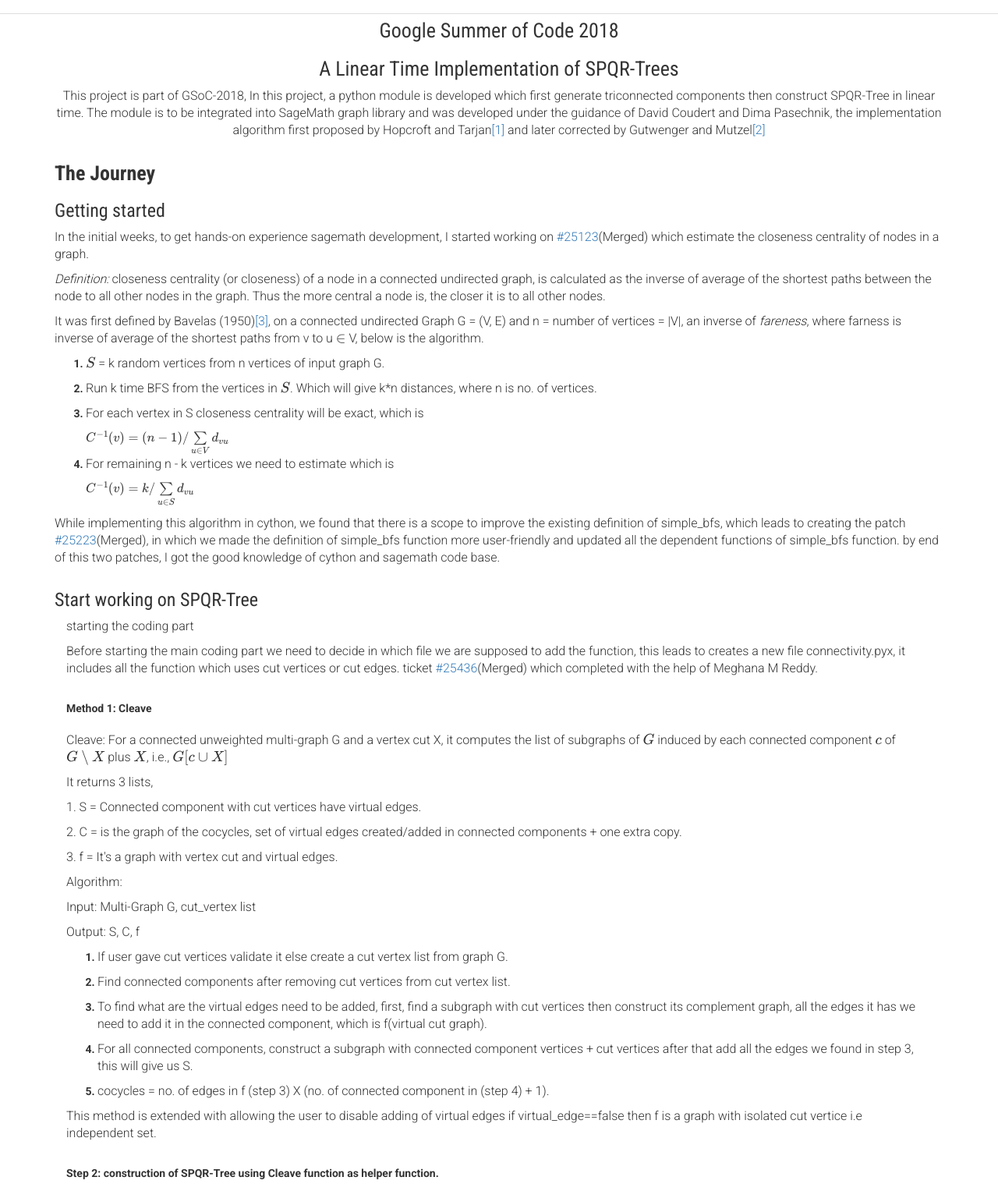
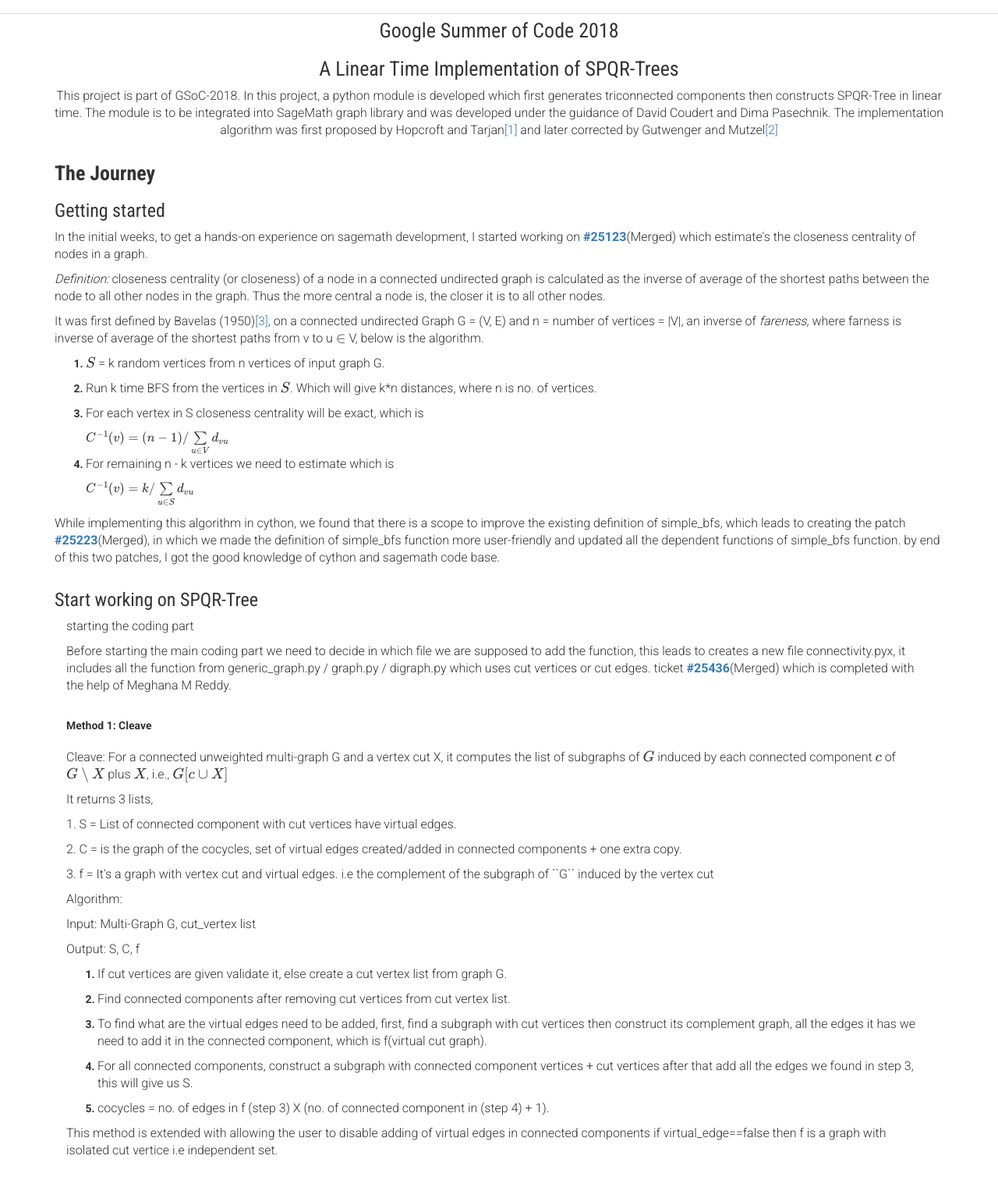
Before and after one commit to SaiHarsh/saiharsh.github.io, a plain HTML site: page gsoc-spqrtree.html in a window 1280 px wide. Shown: the part 75-1593 px from the top of the page at 78% size. Drawn offline with nearby package versions, Linux system fonts and the light colour scheme; some packages are replaced by stand-ins of ours; files whose address does not match are found by name; a web font is replaced by a local one.

Commit message:
Minor changes

```diff
--- a/gsoc-spqrtree.html
+++ b/gsoc-spqrtree.html
@@ -119,7 +119,7 @@
                     <div class="col-md-12 text-center">
                         <h2> Google Summer of Code 2018 </h2>
                         <h2> A Linear Time Implementation of SPQR-Trees </h2>
-                        <p> This project is part of GSoC-2018, In this project, a python module is developed which first generate triconnected components then construct SPQR-Tree in linear time. The module is to be integrated into SageMath graph library and was developed under the guidance of David Coudert and Dima Pasechnik, the implementation algorithm first proposed by Hopcroft and Tarjan<a href="#Reference">[1]</a> and later corrected by Gutwenger and Mutzel<a href="#Reference">[2]</a> </p>
+                        <p> This project is part of GSoC-2018. In this project, a python module is developed which first generates triconnected components then constructs SPQR-Tree in linear time. The module is to be integrated into SageMath graph library and was developed under the guidance of David Coudert and Dima Pasechnik. The implementation algorithm was first proposed by Hopcroft and Tarjan<a href="#Reference">[1]</a> and later corrected by Gutwenger and Mutzel<a href="#Reference">[2]</a> </p>
                     </div>
                 </div>
                 <div class="row">
@@ -130,15 +130,15 @@
                                     <h3> Getting started </h3>
                                 </li>
                                 <li>
-                                    <p>In the initial weeks, to get hands-on experience sagemath development, I started working on <a href="https://trac.sagemath.org/ticket/25123">#25123</a>(Merged) which estimate the closeness centrality of nodes in a graph.</p>
+                                    <p>In the initial weeks, to get a hands-on experience on sagemath development, I started working on <b><a href="https://trac.sagemath.org/ticket/25123">#25123</a></b>(Merged) which estimate's the closeness centrality of nodes in a graph.</p>
                                     <p>
-                                        <i>Definition:</i> closeness centrality (or closeness) of a node in a connected undirected graph, is calculated as the inverse of average of the shortest paths between the node to all other nodes in the graph. Thus the more central a node is, the closer it is to all other nodes.
+                                        <i>Definition:</i> closeness centrality (or closeness) of a node in a connected undirected graph is calculated as the inverse of average of the shortest paths between the node to all other nodes in the graph. Thus the more central a node is, the closer it is to all other nodes.
                                     </p>
                                     <p>
                                         It was first defined by Bavelas (1950)<a href="#Reference">[3]</a>, on a connected undirected Graph G = (V, E) and n = number of vertices = |V|, an inverse of <i>fareness</i>, where farness is inverse of average of the shortest paths from v to u \( \in  \) V,  below is the algorithm.
                                     </p>
                                 </li>
-                            </ul>
+                            </ul class="wow fadeInUp animated " data-wow-delay=".4s">
                             <ol>
                                 <li> <p> \(S\) = k random vertices from n vertices of input graph G.  </p> </li>
                                 <li> <p> Run k time BFS from the vertices in \(S\). Which will give k*n distances, where n is no. of vertices.</p> </li>
@@ -148,7 +148,7 @@
                             </ol>
                     </div>
                     <div class="col-md-12">
-                       <p> While implementing this algorithm in cython, we found that there is a scope to improve the existing definition of simple_bfs, which leads to creating the patch <a href="https://trac.sagemath.org/ticket/25223">#25223</a>(Merged), in which we made the definition of simple_bfs function more user-friendly and updated all the dependent functions of simple_bfs function. by end of this two patches, I got the good knowledge of cython and sagemath code base.  </p>
+                       <p> While implementing this algorithm in cython, we found that there is a scope to improve the existing definition of simple_bfs, which leads to creating the patch <b><a href="https://trac.sagemath.org/ticket/25223">#25223</a></b>(Merged), in which we made the definition of simple_bfs function more user-friendly and updated all the dependent functions of simple_bfs function. by end of this two patches, I got the good knowledge of cython and sagemath code base.  </p>
                     </div>
                     <div class="col-md-12">
                         <ul class="wow fadeInUp animated " data-wow-delay=".4s">
@@ -156,22 +156,22 @@
                         </ul>
                     <div class="col-md-12">
                         <p> starting the coding part </p>
-                        <p> Before starting the main coding part we need to decide in which file we are supposed to add the function, this leads to creates a new file connectivity.pyx, it includes all the function which uses cut vertices or cut edges. ticket <a href="https://trac.sagemath.org/ticket/25436">#25436</a>(Merged) which completed with the help of Meghana M Reddy. </p>
+                        <p> Before starting the main coding part we need to decide in which file we are supposed to add the function, this leads to creates a new file connectivity.pyx, it includes all the function from generic_graph.py / graph.py / digraph.py which uses cut vertices or cut edges. ticket <b><a href="https://trac.sagemath.org/ticket/25436">#25436</a></b>(Merged) which is completed with the help of Meghana M Reddy. </p>
                         <br>
                         <b> Method 1: Cleave </b>
                         <br> <br>
                         <p> Cleave: For a connected unweighted multi-graph G and a vertex cut X, it computes the list of subgraphs of \(G\) induced by each connected component \(c\) of \(G\setminus X\) plus \(X\), i.e., \(G[c\cup X]\) </p>
-                        <ul>
+                        <ul class="wow fadeInUp animated " data-wow-delay=".4s">
                             <li> <p> It returns 3 lists, </p> </li>
-                            <li> <p> 1. S = Connected component with cut vertices have virtual edges.</p> </li>
+                            <li> <p> 1. S = List of connected component with cut vertices have virtual edges.</p> </li>
                             <li> <p> 2. C = is the graph of the cocycles, set of virtual edges created/added in connected components + one extra copy. </p> </li>
-                            <li> <p>3. f = It's a graph with vertex cut and virtual edges. </p> </li>
+                            <li> <p>3. f = It's a graph with vertex cut and virtual edges. i.e the complement of the subgraph of ``G`` induced by the vertex cut</p> </li>
                             <li> <p>Algorithm:</p> </li>
                             <li> <p> Input: Multi-Graph G, cut_vertex list </p> </li>
                             <li> <p> Output: S, C, f </p> </li>
                         </ul>
                         <ol>
-                            <li> <p> If user gave cut vertices validate it else create a cut vertex list from graph G.</p> </li>
+                            <li> <p> If cut vertices are given validate it, else create a cut vertex list from graph G.</p> </li>
                             <li> <p> Find connected components after removing cut vertices from cut vertex list.</p> </li>
                             <li> <p> To find what are the virtual edges need to be added,
                             first, find a subgraph with cut vertices then construct its complement graph, all the edges it has we need to add it in the connected component, which is f(virtual cut graph).</p> </li>
@@ -180,13 +180,13 @@
                         </ol>
                     </div>
                     <div class="col-md-12">
-                        <p> This method is extended with allowing the user to disable adding of virtual edges if virtual_edge==false then f is a graph with isolated cut vertice i.e independent set. </p>
+                        <p> This method is extended with allowing the user to disable adding of virtual edges in connected components if virtual_edge==false then f is a graph with isolated cut vertice i.e independent set. </p>
                         <br>
                         Step 2: construction of SPQR-Tree using Cleave function as helper function.
                         <br> <br>
                         <p> <i>Definition</i>: The data structure SPQR-tree represents the decomposition of a biconnected graph with respect to its triconnected components.</p>
                         <p> The vertices of SPQR-Tree with being either of 4 types given below.</p>
-                        <ol>
+                        <ol class="wow fadeInUp animated " data-wow-delay=".5s">
                             <li> <p> S (Series) Type: A cyclic graph with atleast 3 vertices. </p> </li>
                             <li> <p> P (parallel) Type: A multi-graph with 2 vertices and multiple edges between them. </p> </li>
                             <li> <p> Q (Trivial case) Type: the associated graph has a single real edge. This trivial case is necessary to handle the graph that has only one edge. </p> </li>
@@ -222,11 +222,11 @@
                         <p> Algorithm: </p>
                         <ol>
                             <li> <p> Make two dictionaries namely count_p and count_g for all vertices in Tree, if the vertex has P or Q label, update count_p with edges and there count. similarly, for S and R label vertices update count_g dict. </p></li>
-                            <li> <p> Iterate over all the edges of count_g if that edge is available then num = count_p[edge] - count_g[e] and add num number of times edge in H. </p></li>
+                            <li> <p> Iterate over all the edges of count_g if that edge is available then num = count_p[edge] - count_g[e] and add num no. of times edge in H. </p></li>
                             <li> <p> Not Iterate over all the edges in count_p and if that edge is not available in count_g add directly that edge with it's respective count from count_p in H. </p></li>
                             <li> <p> return H </p></li>
                         </ol>
-                        <p> The complete work of method 1 is done in ticket <a href="https://trac.sagemath.org/ticket/22157">#22157</a>(Merged) </p>
+                        <p> The complete work of method 1 is done in ticket <b><a href="https://trac.sagemath.org/ticket/22157">#22157</a></b>(Merged) </p>
                         <b> Method 2: Hopcroft_Tarjan<a href="#Reference">[1]</a> </b>
                         <p> The linear time algorithm of SPQR-Tree. </p>
                         <p> Input: Multi-Graph </p>
@@ -239,7 +239,7 @@
                         <p> <b> Module 4:</b> Construction of SPQR-Tree, After finding Triconnected components which is the most challenging part, construction of tree becomes easier, connect all the components(tree vertices) using virtual edges, one virtual edge will connect two components(two tree vertices). </p>
                         <p> Module 2 and Module 3 are done by Meghana M reddy and remaining Module 1 & 4 are done by me. </p>
                         <p> The output of the code is tested by spqrtree_to_graph function i.e which is developed in method 1. Method 1 mostly act as verification code for method 2. Method 2 running time is in linear order which is much better than method 1. </p>
-                        <p> The complete work of method 2 is done in ticket <a href="https://trac.sagemath.org/ticket/25598">#25598</a>, it's in the process of getting merge. </p>
+                        <p> The complete work of method 2 is done in ticket <b><a href="https://trac.sagemath.org/ticket/25598">#25598</a></b>, it's in the process of getting merge. </p>
                         <h2> <b> GSoC Experience: <b></h2>
                         <p>
                             It was a great experience working with SageMath, I learned how one should code/write the comments such that if anyone is going to use/modify my work should spend the least time in understanding it. Not only this, it gave me an opportunity to explore how actually open source organization works, I am grateful that I got this opportunity. My mentors David Coudert and Dima Pasechnik are very supportive not only in giving guidance but also helping in coding side.
```
